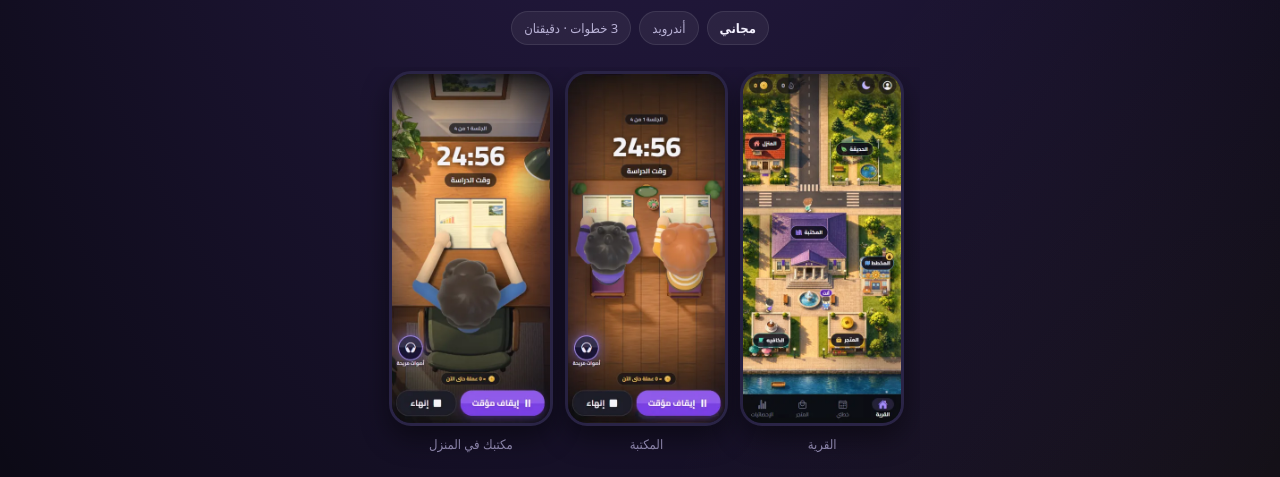
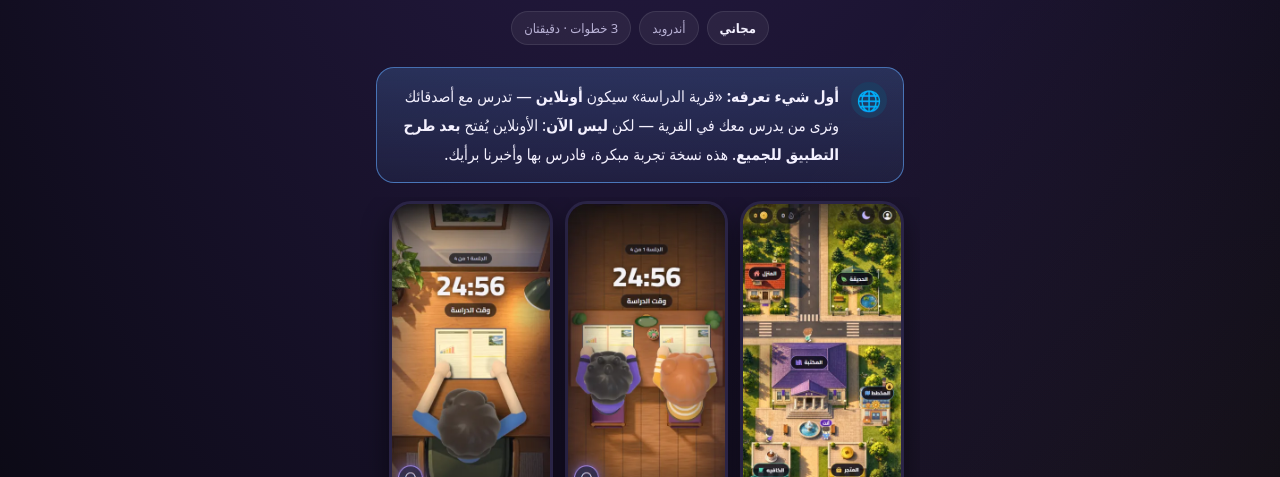
Before and after one commit to studyvillage/studyvillage.github.io, a plain HTML site: page index.html in a window 1280 px wide. Shown: the part 323-800 px from the top of the page. Drawn offline with Linux system fonts and the light colour scheme; a web font is replaced by a local one.

Commit message:
تنبيه: الأونلاين بعد الطرح للجميع

```diff
--- a/index.html
+++ b/index.html
@@ -84,6 +84,9 @@ h2.section{font-size:20px;margin:28px 0 4px;text-align:center}
 .alt summary{font-size:15px;color:var(--gold)}
 .alt .how{background:rgba(0,0,0,.2)}
 .alt-go{background:#334155;font-size:15px;padding:12px;margin-bottom:14px}
+.soon{display:flex;gap:12px;align-items:flex-start;background:linear-gradient(180deg,rgba(96,165,250,.2),rgba(96,165,250,.08));
+  border:1.5px solid rgba(96,165,250,.6);border-radius:18px;padding:14px 16px;margin:4px 0 14px;font-size:15.5px}
+.soon-icon{flex:0 0 auto;width:36px;height:36px;border-radius:50%;background:#1E3A5F;display:grid;place-items:center;font-size:20px}
 .back{display:flex;gap:12px;align-items:flex-start;background:linear-gradient(180deg,rgba(139,92,246,.22),rgba(139,92,246,.1));
   border:1.5px solid rgba(167,139,250,.7);border-radius:18px;padding:14px 16px;margin:18px 0 0;font-size:15.5px}
 .back-icon{flex:0 0 auto;width:36px;height:36px;border-radius:50%;background:var(--violet);display:grid;place-items:center;font-size:20px;font-weight:800}
@@ -132,6 +135,12 @@ footer a{color:var(--mute)}
       <span class="tag">3 خطوات · دقيقتان</span>
     </div>
   </header>
+
+  <section class="soon">
+    <div class="soon-icon" aria-hidden="true">🌐</div>
+    <div><b>أول شيء تعرفه:</b> «قرية الدراسة» سيكون <b>أونلاين</b> — تدرس مع أصدقائك وترى من يدرس معك في القرية —
+    لكن <b>ليس الآن</b>: الأونلاين يُفتح <b>بعد طرح التطبيق للجميع</b>. هذه نسخة تجربة مبكرة، فادرس بها وأخبرنا برأيك.</div>
+  </section>
 
   <section class="shots" aria-label="صور من التطبيق">
     <figure class="shot"><img src="img/village.webp" alt="القرية" loading="lazy"><figcaption>القرية</figcaption></figure>
```
Also changed, not shown: test.html (+9 -0 lines).
